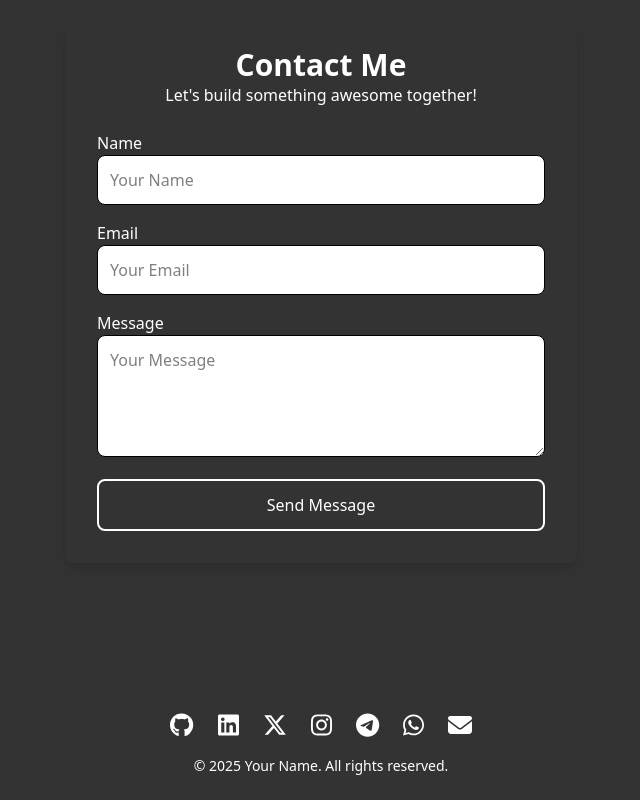
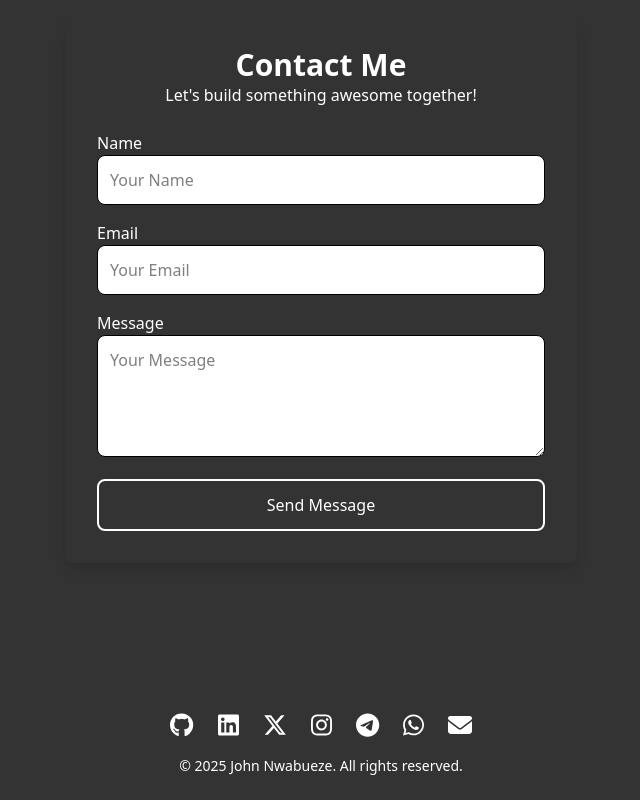
Before and after one commit to Johnnwabueze01/Portfolio, a React (Vite) app: page / in a window 1280 px wide. Shown: the part 3778-4578 px from the top of the page, without its empty margins (319-959 px from the left). Built offline with nearby package versions, Linux system fonts and the light colour scheme.

Commit message:
Add files via upload

```diff
--- a/src/Pages/Footer.jsx
+++ b/src/Pages/Footer.jsx
@@ -33,7 +33,7 @@ const Footer = () => {
 
         {/* Footer Text */}
         <p className="text-sm text-white">
-          © {new Date().getFullYear()} Your Name. All rights reserved.
+          © {new Date().getFullYear()} John Nwabueze. All rights reserved.
         </p>
       </div>
     </footer>
```
